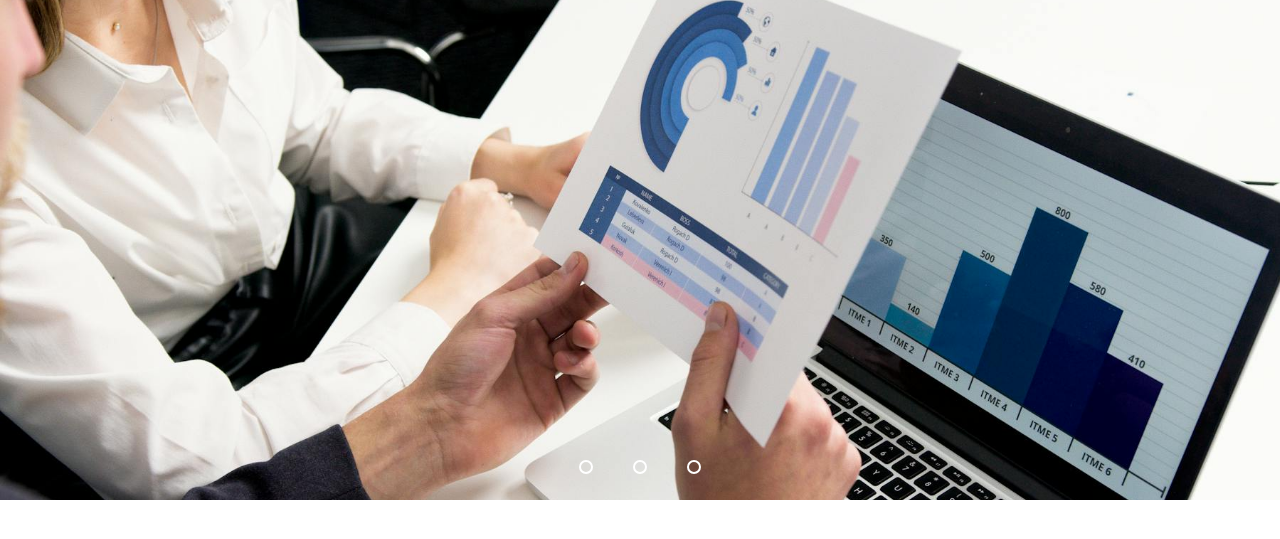
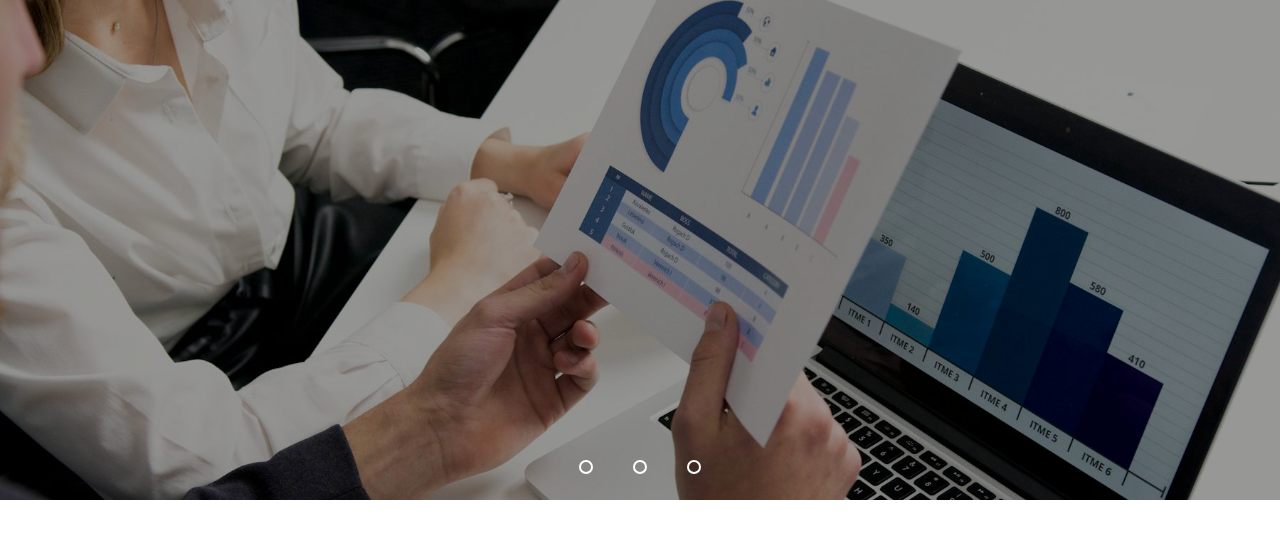
Before and after one commit to Hestrela/oryun-consultoria-revamp, a PHP site: page / in a window 1280 px wide; the page is wider, and only the part inside the window is pictured. Shown: the part 60-599 px from the top of that part. Run offline with PHP 8.4, Linux system fonts and the light colour scheme.

Commit message:
feat: overlay in slider

```diff
--- a/src/css/style.css
+++ b/src/css/style.css
@@ -80,6 +80,17 @@ body {
     position: relative;
 }
 
+.slide::after {
+    content: "";
+    position: absolute;
+    top: 0;
+    left: 0;
+    width: 100%;
+    height: 100%;
+    background-color: rgba(0, 0, 0, 0.4);
+    z-index: 0;
+}
+
 .slide img {
     width: 100%;
     height: 100%;
```
